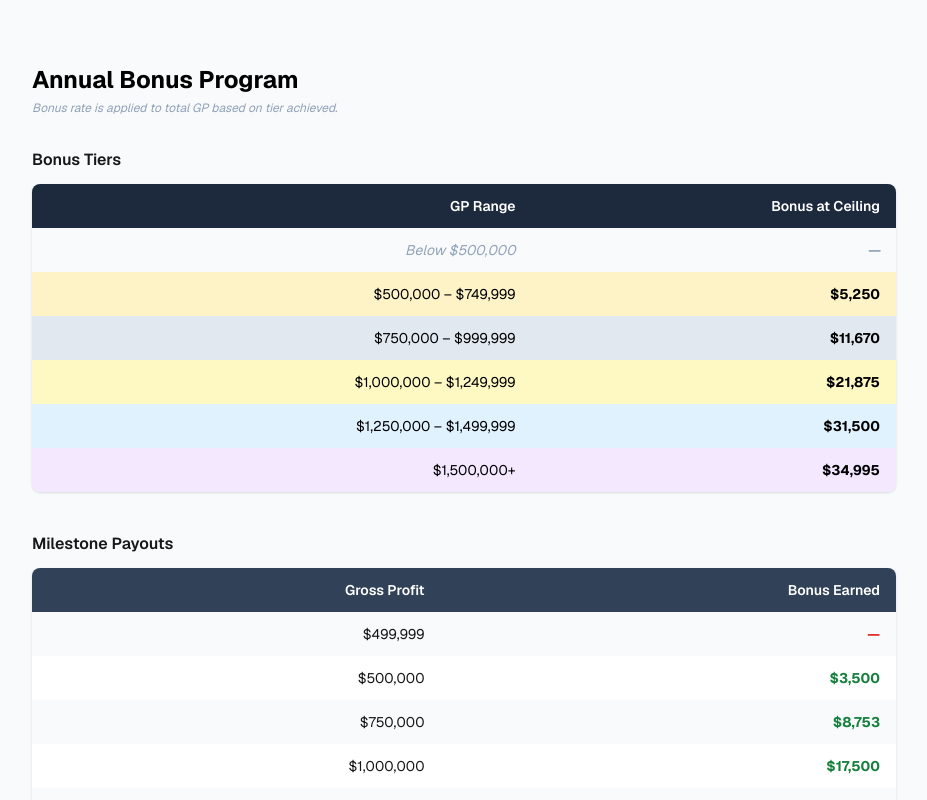
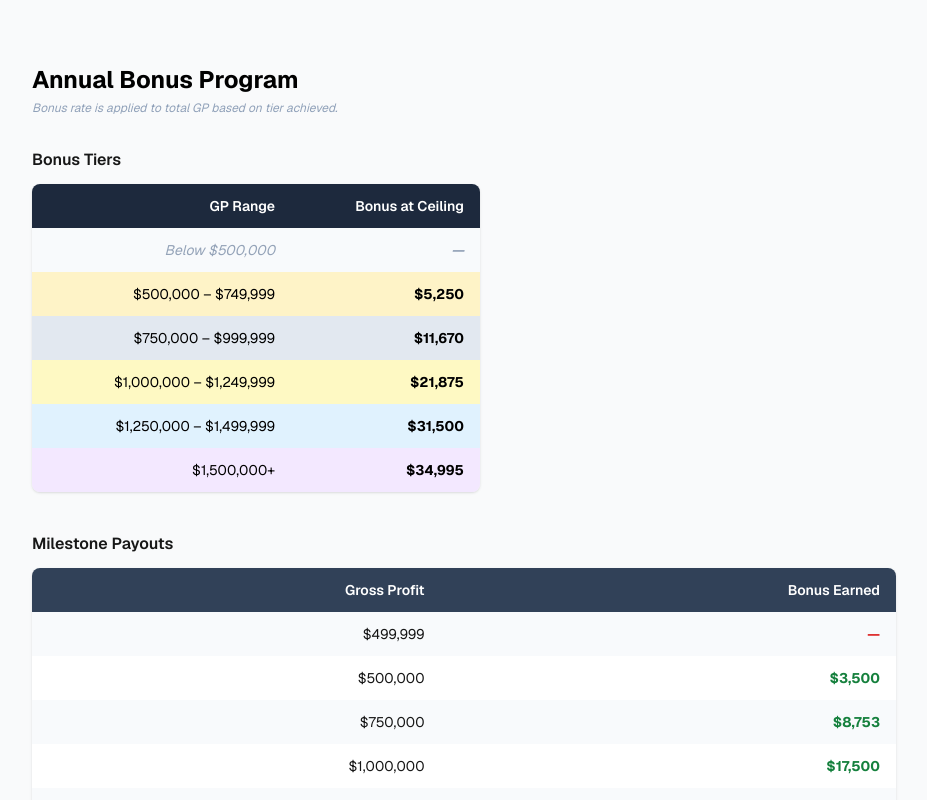
Before and after one commit to jsgelfand/bonus-calculator, a Next.js app: page / in a window 1280 px wide. Shown: the top 800 px of the page, without its empty margins (176-1103 px from the left). Built offline with nearby package versions, Linux system fonts and the light colour scheme.

Commit message:
style: constrain Bonus Tiers table width for better alignment
Limit table width to 'max-w-md' for compact, balanced look.

```diff
--- a/app/components/BonusCalculator.tsx
+++ b/app/components/BonusCalculator.tsx
@@ -45,7 +45,7 @@ export default function BonusCalculator() {
 
       {/* Tier Table */}
       <h3 className="text-base font-semibold mb-3">Bonus Tiers</h3>
-      <div className="overflow-x-auto mb-10 rounded-lg shadow">
+      <div className="overflow-x-auto mb-10 rounded-lg shadow max-w-md">
         <table className="w-full border-collapse text-sm">
           <thead>
             <tr className="bg-slate-800 text-white">
```
